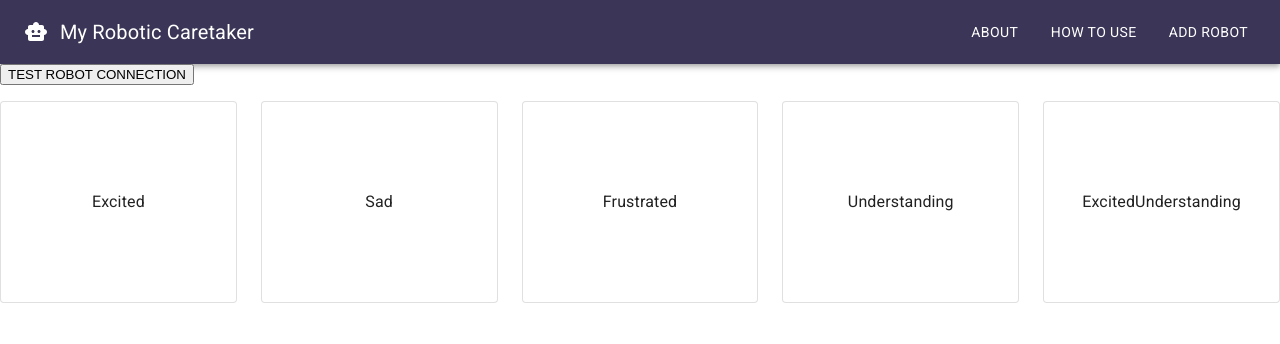
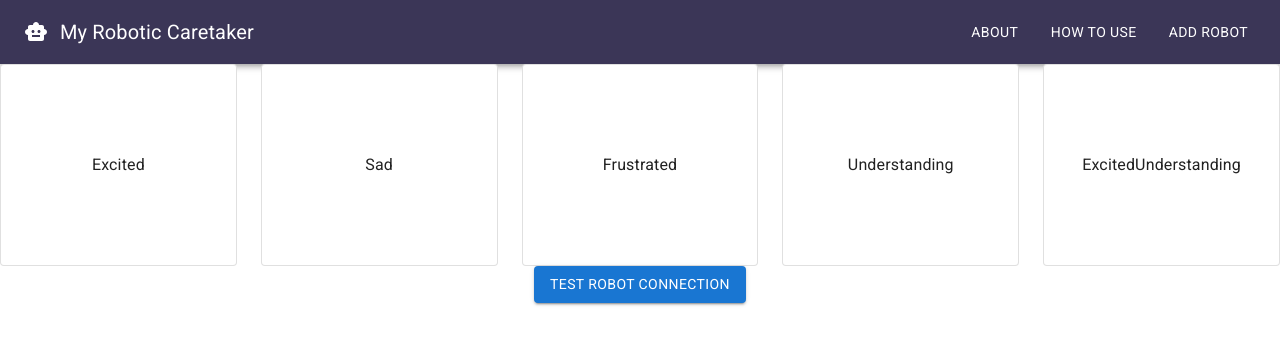
Before and after one commit to einarhaaland/robot-caretaker, a React (Create React App) app in the folder frontend/: page / in a window 1280 px wide. Shown: the top 344 px of the page. Built offline with nearby package versions, Linux system fonts and the light colour scheme; no server answers; a web font is replaced by a local one.

Commit message:
mui button for testing robot connection

```diff
--- a/frontend/src/App.tsx
+++ b/frontend/src/App.tsx
@@ -20,7 +20,6 @@
   return (
     <>
       <NavBar />
-      <FetchButton />
       <Grid container spacing={3}>
         <Grid item xs>
           <MoodCard title='Excited'/>
@@ -38,6 +37,7 @@
           <MoodCard title='ExcitedUnderstanding'/>
         </Grid>
       </Grid>
+      <FetchButton />
     </>
   );
 }
--- a/frontend/src/components/FetchButton.tsx
+++ b/frontend/src/components/FetchButton.tsx
@@ -1,4 +1,6 @@
 import React, { useState } from 'react';
+import Button from '@mui/material/Button';
+import Box from '@mui/material/Box';
 
 function FetchButton() {
     const [result, setResult] = useState<{status: number}>()
@@ -14,10 +16,9 @@
     }
 
     return (
-        <>
-            <button onClick={handleClick}>TEST ROBOT CONNECTION</button>
-            <p>{result && "STATUS: " + result.status}</p>
-        </>
+        <Box textAlign='center'>
+            <Button variant='contained'>Test Robot Connection</Button>
+        </Box>
     );
 }
 
```
